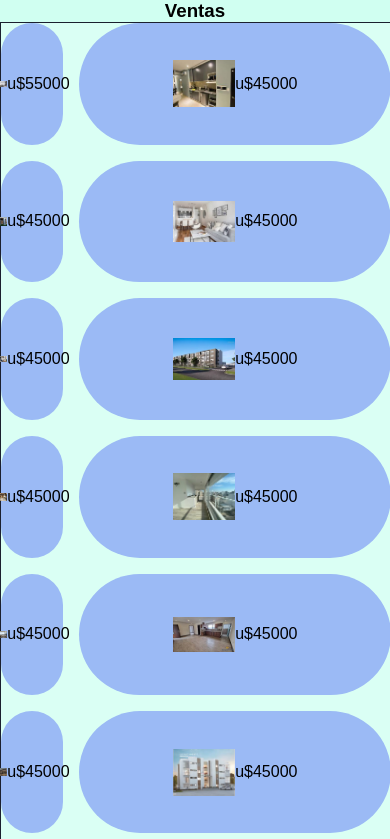
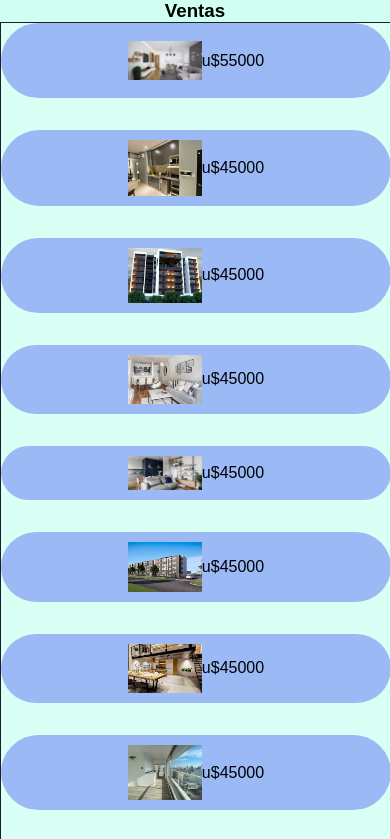
Before and after one commit to pablogescobar/inmobiliariaescobar5, a plain HTML site: page paginas/ventas.html in a window 390 px wide. Shown: the top 839 px of the page. Drawn offline with Linux system fonts and the light colour scheme.

Commit message:
arregloss

```diff
--- a/estilos/estilo.css
+++ b/estilos/estilo.css
@@ -168,8 +168,8 @@ font-size: medium;
     background-color: rgba(127, 255, 212, 0.105);
 }
 .form{
-    padding: 100px;
-    margin: 10px;
+    padding: 10%;
+    margin: 0;
     background-color: rgb(207, 236, 247);
     color:rgb(23, 22, 22);
 }
@@ -207,11 +207,12 @@ body{
 /*******ventas*****/
 
 .grid-item{
+    padding: 10px;
     display: flex;
     align-items: center;
     justify-content: center;
     background-color: rgb(155, 186, 245);
-    border-radius: 100px;
+    border-radius: 50px;
     transition: transform 0.2s ease-in-out;
     background-size: cover;
     background-position: center;
@@ -228,12 +229,12 @@ body{
 .grid-container{
 
 border:1px solid rgba(1, 1, 19, 0.875);
-height: 100vh;
+height: 100%;
 width: 100%;
 display: grid;
-gap: 1rem;
-grid-template-columns: repeat (4, 1fr);
-grid-template-rows: 1fr 1fr 1fr 1fr 1fr;
+gap: 2rem;
+grid-template-columns: repeat (1fr, 1fr);
+grid-template-rows: 1fr 1fr ;
 grid-template-areas:
 "item 1 item 2 item 3 item 4"
 "item 5 item 6 item 2 item 3"
@@ -248,9 +249,9 @@ grid-template-areas:
 
 }
 
-@media screen and (max-width: 480px){
+@media screen and (max-width:80px){
     .grid-container{
-        grid-template-columns: 1fr;
+        grid-template-columns: (1fr, 1fr);
         grid-template-rows: repeat(6, 1fr);
         grid-template-areas:
         "item 1"
```
